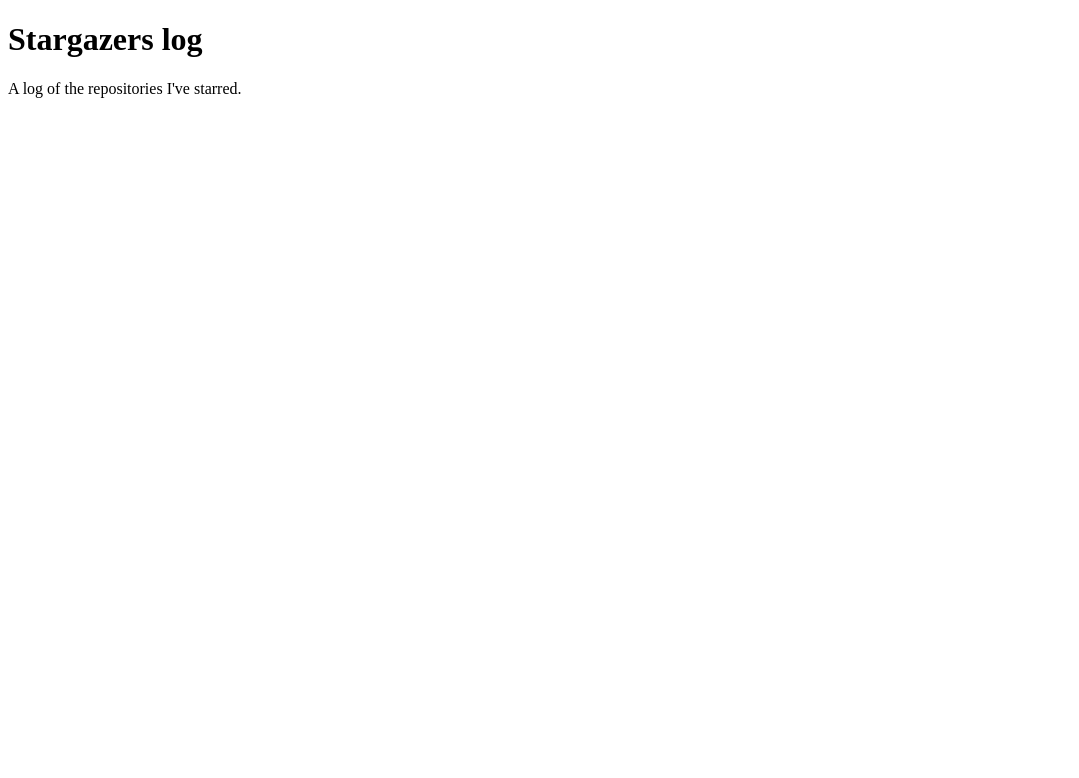
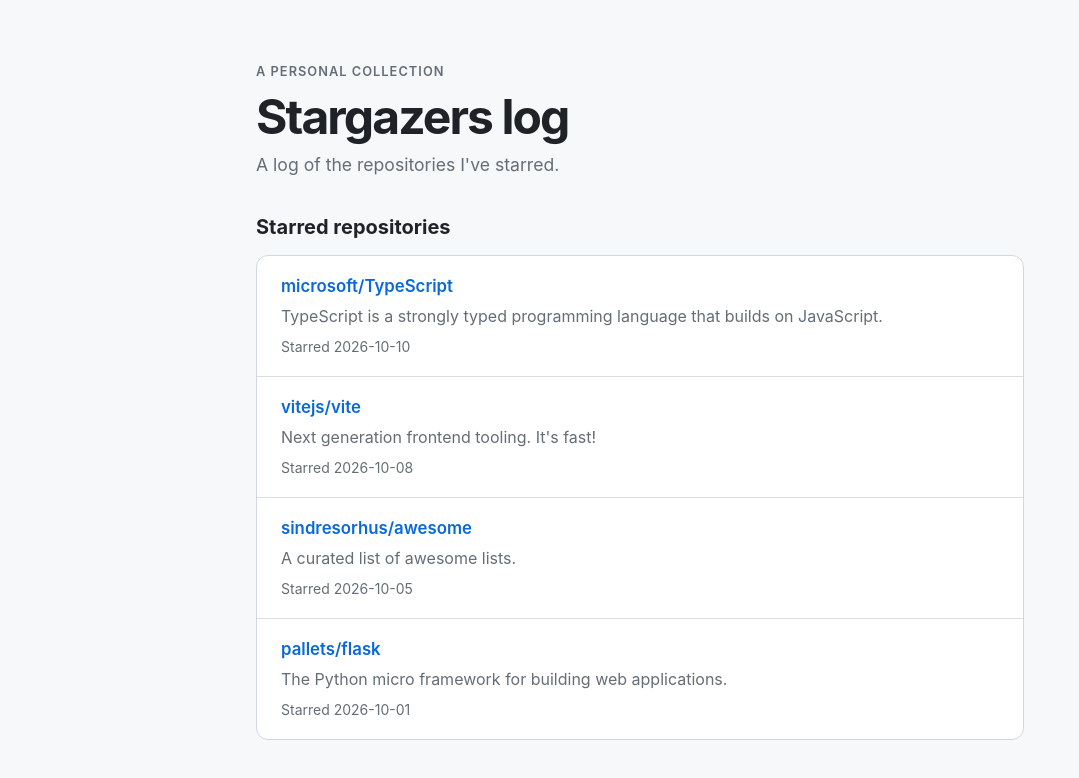
Before and after one commit to Finlay-Nelson/stargazers-log, a plain HTML site: page index.html in a window 1280 px wide. Shown: the whole page, without its empty margins (0-1079 px from the left). Drawn offline with Linux system fonts and the light colour scheme.

Commit message:
Add starred repositories list

```diff
--- /dev/null
+++ b/events.json
@@ -0,0 +1,26 @@
+[
+  {
+    "repository": "microsoft/TypeScript",
+    "description": "TypeScript is a strongly typed programming language that builds on JavaScript.",
+    "url": "https://github.com/microsoft/TypeScript",
+    "starredAt": "2026-10-10"
+  },
+  {
+    "repository": "vitejs/vite",
+    "description": "Next generation frontend tooling. It's fast!",
+    "url": "https://github.com/vitejs/vite",
+    "starredAt": "2026-10-08"
+  },
+  {
+    "repository": "sindresorhus/awesome",
+    "description": "A curated list of awesome lists.",
+    "url": "https://github.com/sindresorhus/awesome",
+    "starredAt": "2026-10-05"
+  },
+  {
+    "repository": "pallets/flask",
+    "description": "The Python micro framework for building web applications.",
+    "url": "https://github.com/pallets/flask",
+    "starredAt": "2026-10-01"
+  }
+]
--- a/index.html
+++ b/index.html
@@ -2,10 +2,25 @@
 <html lang="en">
   <head>
     <meta charset="utf-8">
+    <meta name="viewport" content="width=device-width, initial-scale=1">
     <title>Stargazers log</title>
+    <link rel="stylesheet" href="style.css">
+    <script src="script.js" defer></script>
   </head>
   <body>
-    <h1>Stargazers log</h1>
-    <p>A log of the repositories I've starred.</p>
+    <main class="page">
+      <header class="page-header">
+        <p class="eyebrow">A personal collection</p>
+        <h1>Stargazers log</h1>
+        <p>A log of the repositories I've starred.</p>
+      </header>
+
+      <section aria-labelledby="repositories-heading">
+        <h2 id="repositories-heading">Starred repositories</h2>
+        <ul id="repositories" class="repository-list" aria-live="polite">
+          <li class="status">Loading repositories…</li>
+        </ul>
+      </section>
+    </main>
   </body>
 </html>
--- /dev/null
+++ b/script.js
@@ -0,0 +1,68 @@
+const repositoryList = document.querySelector("#repositories");
+
+function showError(message) {
+  const status = document.createElement("li");
+  status.className = "status status-error";
+  status.textContent = message;
+  repositoryList.replaceChildren(status);
+}
+
+function isRepositoryEvent(event) {
+  return (
+    event !== null &&
+    typeof event === "object" &&
+    typeof event.repository === "string" &&
+    typeof event.description === "string" &&
+    typeof event.url === "string" &&
+    typeof event.starredAt === "string"
+  );
+}
+
+function renderRepositories(events) {
+  if (!Array.isArray(events) || !events.every(isRepositoryEvent)) {
+    showError("Repository data is not in the expected format.");
+    return;
+  }
+
+  if (events.length === 0) {
+    const status = document.createElement("li");
+    status.className = "status";
+    status.textContent = "No starred repositories yet.";
+    repositoryList.replaceChildren(status);
+    return;
+  }
+
+  const items = events.map((event) => {
+    const item = document.createElement("li");
+    item.className = "repository";
+
+    const link = document.createElement("a");
+    link.href = event.url;
+    link.textContent = event.repository;
+
+    const description = document.createElement("p");
+    description.textContent = event.description;
+
+    const date = document.createElement("time");
+    date.dateTime = event.starredAt;
+    date.textContent = `Starred ${event.starredAt}`;
+
+    item.append(link, description, date);
+    return item;
+  });
+
+  repositoryList.replaceChildren(...items);
+}
+
+fetch("events.json")
+  .then((response) => {
+    if (!response.ok) {
+      throw new Error(`Request failed with status ${response.status}.`);
+    }
+    return response.json();
+  })
+  .then(renderRepositories)
+  .catch((error) => {
+    console.error("Unable to load starred repositories:", error);
+    showError("Could not load starred repositories. Please try again later.");
+  });
--- /dev/null
+++ b/style.css
@@ -0,0 +1,118 @@
+:root {
+  color-scheme: light;
+  font-family: -apple-system, BlinkMacSystemFont, "Segoe UI", sans-serif;
+  color: #1f2328;
+  background: #f6f8fa;
+  font-synthesis: none;
+  text-rendering: optimizeLegibility;
+}
+
+* {
+  box-sizing: border-box;
+}
+
+body {
+  margin: 0;
+  min-width: 320px;
+}
+
+.page {
+  width: min(100% - 2rem, 48rem);
+  margin: 0 auto;
+  padding: 4rem 0;
+}
+
+.page-header {
+  margin-bottom: 2.5rem;
+}
+
+.eyebrow {
+  margin-bottom: 0.5rem;
+  color: #656d76;
+  font-size: 0.8rem;
+  font-weight: 600;
+  letter-spacing: 0.08em;
+  text-transform: uppercase;
+}
+
+h1,
+h2,
+p {
+  margin-top: 0;
+}
+
+h1 {
+  margin-bottom: 0.5rem;
+  font-size: clamp(2rem, 6vw, 3rem);
+  letter-spacing: -0.04em;
+}
+
+.page-header > p:last-child {
+  margin-bottom: 0;
+  color: #656d76;
+  font-size: 1.1rem;
+}
+
+h2 {
+  margin-bottom: 1rem;
+  font-size: 1.25rem;
+}
+
+.repository-list {
+  margin: 0;
+  padding: 0;
+  overflow: hidden;
+  list-style: none;
+  background: #fff;
+  border: 1px solid #d1d9e0;
+  border-radius: 0.75rem;
+}
+
+.repository {
+  padding: 1.25rem 1.5rem;
+}
+
+.repository + .repository {
+  border-top: 1px solid #d8dee4;
+}
+
+.repository a {
+  color: #0969da;
+  font-size: 1.05rem;
+  font-weight: 600;
+  text-decoration: none;
+}
+
+.repository a:hover {
+  text-decoration: underline;
+}
+
+.repository p {
+  margin: 0.5rem 0;
+  color: #656d76;
+  line-height: 1.5;
+}
+
+.repository time {
+  color: #656d76;
+  font-size: 0.875rem;
+}
+
+.status {
+  padding: 1.25rem 1.5rem;
+  color: #656d76;
+}
+
+.status-error {
+  color: #cf222e;
+}
+
+@media (max-width: 40rem) {
+  .page {
+    padding: 2.5rem 0;
+  }
+
+  .repository {
+    padding: 1rem;
+  }
+}
```
